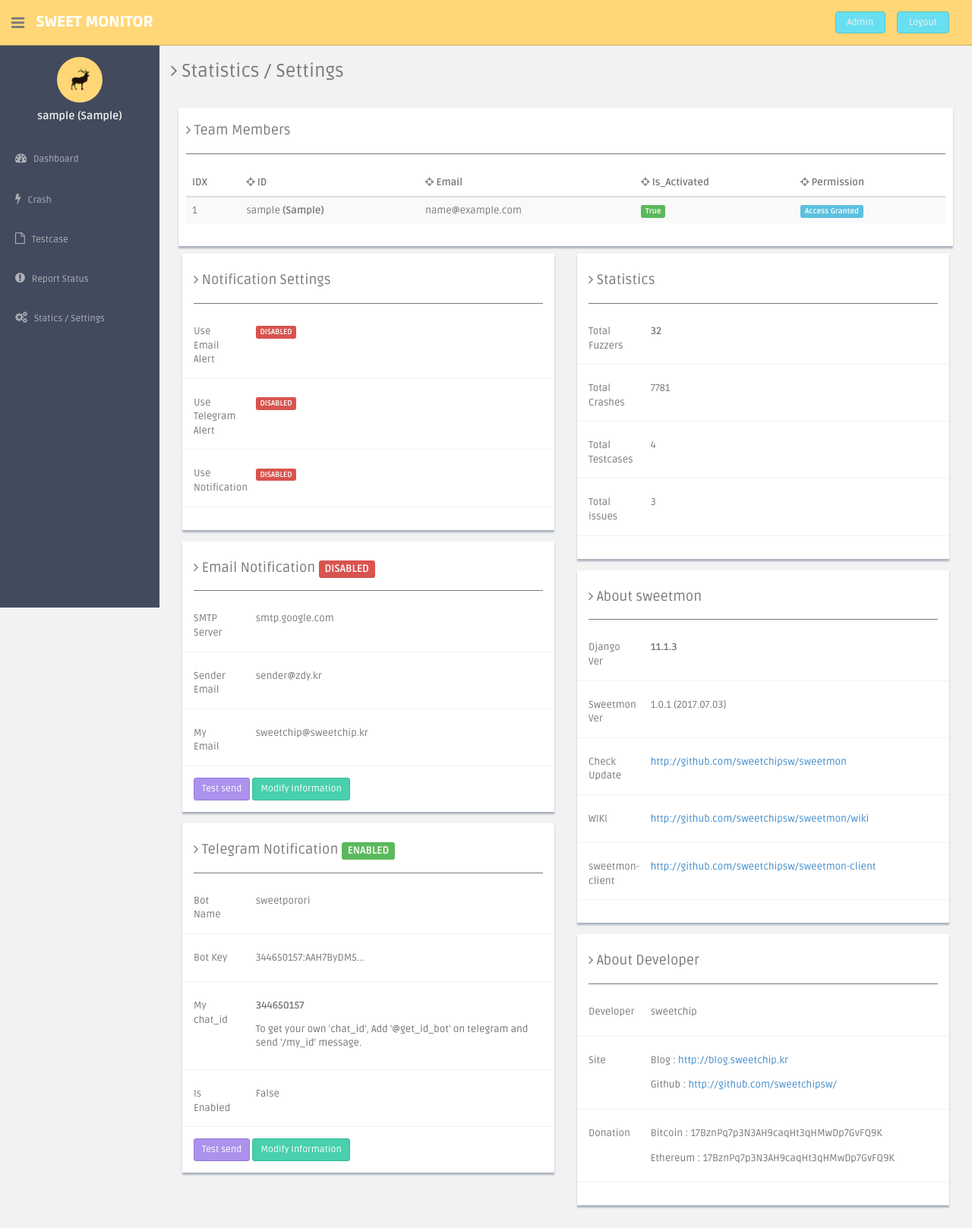
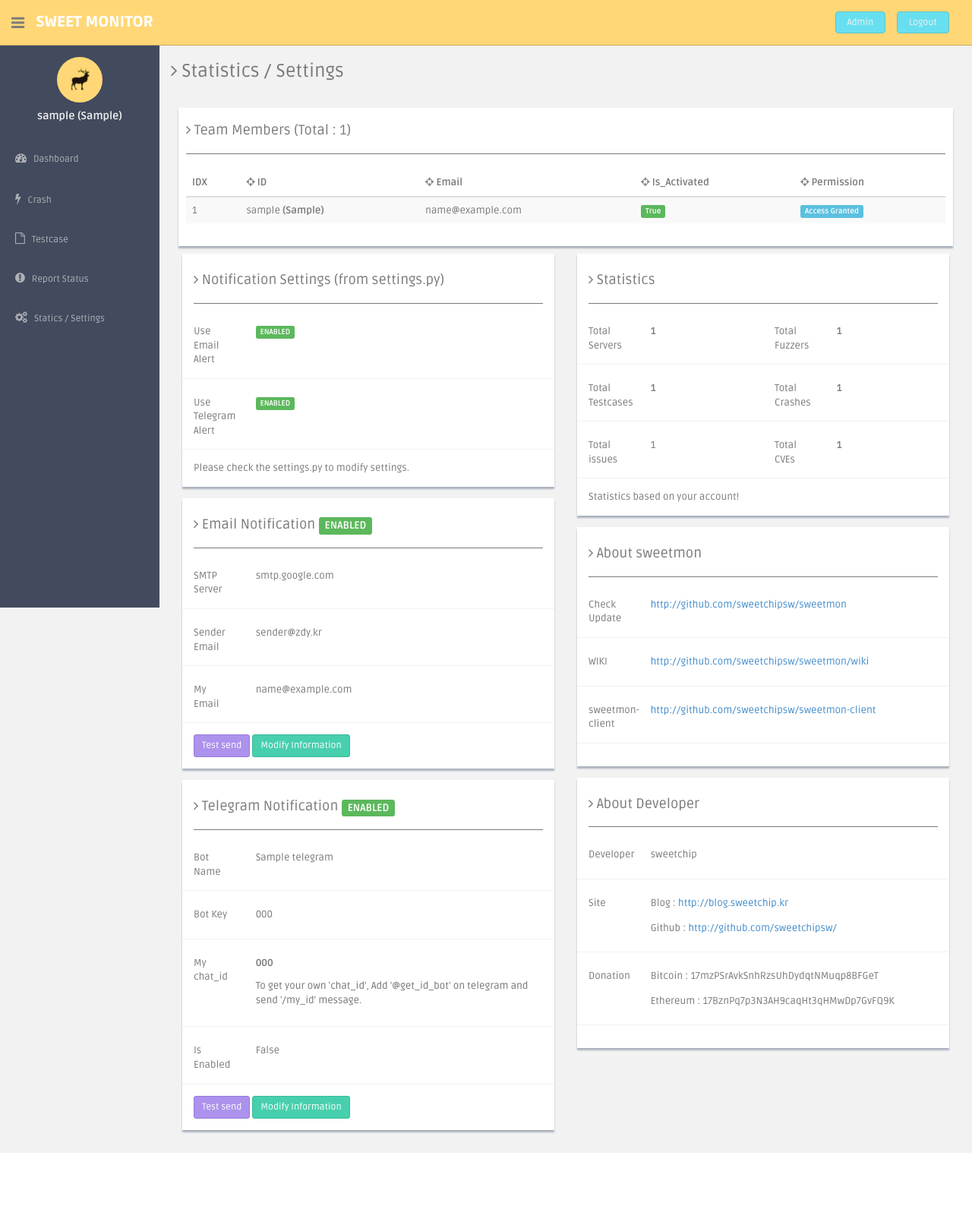
Before and after one commit to sweetchipsw/Sweetmon_legacy, a Django app: template monitor/templates/settings.html in a window 1280 px wide. Shown: the whole page at 76% size. After the commit the page ends 1518 px from the top, so only its background shows below. Run offline with Django 3.2, Linux system fonts and the light colour scheme; tables that the repository leaves empty hold one stand-in row (values such as "Sample post"); the template is opened without the code that fills it: values that come from a table or form of the project are taken from there, most other values are stand-ins (such as "Sample title", 1, 10 or a date in 2020); some libraries are stand-ins or nearby versions.

Commit message:
Improve setting page

```diff
--- a/monitor/templates/monitor/index.html
+++ b/monitor/templates/monitor/index.html
@@ -295,14 +295,14 @@
 
       <!--main content end-->
       <!--footer start-->
-      <footer class="site-footer">
+      <!-- <footer class="site-footer">
           <div class="text-center">
               Modified by sweetchip, Original theme from Alvarez.is. (Thanks)
               <a href="index.html#" class="go-top">
                   <i class="fa fa-angle-up"></i>
               </a>
           </div>
-      </footer>
+      </footer> -->
       <!--footer end-->
   </section>
 
--- a/monitor/templates/settings.html
+++ b/monitor/templates/settings.html
@@ -48,7 +48,7 @@
                   <div class="col-md-12">
                       <div class="form-panel">
                           <table class="table table-striped table-advance table-hover">
-	                  	  	  <h4><i class="fa fa-angle-right"></i> Team Members</h4>
+	                  	  	  <h4><i class="fa fa-angle-right"></i> Team Members (Total : {{ profiles|length }})</h4>
 	                  	  	  <hr>
                               <thead>
                               <tr>
@@ -90,27 +90,34 @@
               <div class="col-lg-6 col-md-6 col-sm-12">
 
               <div class="showback">
-                <h4><i class="fa fa-angle-right"></i> Notification Settings </h4>
+                <h4><i class="fa fa-angle-right"></i> Notification Settings (from settings.py) </h4>
                 <hr>
                 <form class="form-horizontal style-form" method="get">
                   <div class="form-group">
                       <label class="col-lg-2 col-sm-2 control-label">Use Email Alert</label>
+                      {% if notification_setting.USE_EMAIL_ALERT %}
                       <div class="col-lg-10">
                           <p class="form-control-static"><span class="label label-danger">DISABLED</span></p>
                       </div>
+                      {% else %}
+                      <div class="col-lg-10">
+                          <p class="form-control-static"><span class="label label-success">ENABLED</span></p>
+                      </div>
+                      {% endif%}
                   </div>
                   <div class="form-group">
                       <label class="col-lg-2 col-sm-2 control-label">Use Telegram Alert</label>
+                      {% if notification_setting.USE_TELEGRAM_ALERT %}
                       <div class="col-lg-10">
                           <p class="form-control-static"><span class="label label-danger">DISABLED</span></p>
                       </div>
+                      {% else %}
+                      <div class="col-lg-10">
+                          <p class="form-control-static"><span class="label label-success">ENABLED</span></p>
+                      </div>
+                      {% endif%}
                   </div>
-                  <div class="form-group">
-                      <label class="col-lg-2 col-sm-2 control-label">Use Notification</label>
-                      <div class="col-lg-10">
-                          <p class="form-control-static"><span class="label label-danger">DISABLED</span></p>
-                      </div>
-                  </div>
+                  Please check the settings.py to modify settings.
                 </form>
 
               </div><!--/showback -->
@@ -118,7 +125,12 @@
 
               <!-- BASIC PROGRESS BARS -->
               <div class="showback">
-                <h4><i class="fa fa-angle-right"></i> Email Notification <span class="label label-danger">DISABLED</span> </h4>
+                <h4><i class="fa fa-angle-right"></i> Email Notification
+                  {% if notification_setting.USE_EMAIL_ALERT %}
+                  <span class="label label-danger">DISABLED</span>
+                  {% else %}
+                  <span class="label label-success">ENABLED</span>
+                  {% endif%} </h4>
                 <hr>
                 <form class="form-horizontal style-form" method="get">
                   <div class="form-group">
@@ -136,7 +148,7 @@
                   <div class="form-group">
                       <label class="col-lg-2 col-sm-2 control-label">My Email</label>
                       <div class="col-lg-10">
-                          <p class="form-control-static">sweetchip@sweetchip.kr</p>
+                          <p class="form-control-static">{{myprofile.email}}</p>
                       </div>
                   </div>
               <a id="add-test-email" class="btn btn-theme02 btn-sm" href="javascript:;">Test send</a>
@@ -144,27 +156,31 @@
                 </form>
               </div><!--/showback -->
 
-
               <div class="showback">
-                <h4><i class="fa fa-angle-right"></i> Telegram Notification <span class="label label-success">ENABLED</span> </h4>
+                <h4><i class="fa fa-angle-right"></i> Telegram Notification
+                {% if notification_setting.USE_TELEGRAM_ALERT %}
+                  <span class="label label-danger">DISABLED</span>
+                  {% else %}
+                  <span class="label label-success">ENABLED</span>
+                  {% endif%} </h4>
                 <hr>
                 <form class="form-horizontal style-form" method="get">
                   <div class="form-group">
                       <label class="col-lg-2 col-sm-2 control-label">Bot Name</label>
                       <div class="col-lg-10">
-                          <p class="form-control-static">sweetporori</p>
+                          <p class="form-control-static">{{myprofile.telegram.telegram_bot_name}}</p>
                       </div>
                   </div>
                   <div class="form-group">
                       <label class="col-lg-2 col-sm-2 control-label">Bot Key</label>
                       <div class="col-lg-10">
-                          <p class="form-control-static">344650157:AAH7ByDM5...</p>
+                          <p class="form-control-static">{{myprofile.telegram.telegram_bot_key}}</p>
                       </div>
                   </div>
                   <div class="form-group">
                       <label class="col-lg-2 col-sm-2 control-label">My chat_id</label>
                       <div class="col-lg-10">
-                          <p class="form-control-static"><b>344650157</b></p>
+                          <p class="form-control-static"><b>{{myprofile.telegram_chatid}}</b></p>
                           <span class="help-block">To get your own 'chat_id', Add '@get_id_bot' on telegram and send '/my_id' message.</span>
 
                       </div>
@@ -181,40 +197,42 @@
               </div><!--/showback -->
             </div><!--/col-lg-6 -->
 
-
-
-
             <div class="col-lg-6 col-md-6 col-sm-12">
-
-
               <div class="showback">
                 <h4><i class="fa fa-angle-right"></i> Statistics </h4>
                 <hr>
                 <form class="form-horizontal style-form" method="get">
                   <div class="form-group">
+                      <label class="col-lg-2 col-sm-2 control-label">Total Servers</label>
+                      <div class="col-lg-4">
+                          <p class="form-control-static"><b>{{server_count}}</b></p>
+                      </div>
                       <label class="col-lg-2 col-sm-2 control-label">Total Fuzzers</label>
-                      <div class="col-lg-10">
-                          <p class="form-control-static"><b>32</b></p>
-                      </div>
-                  </div>
-                  <div class="form-group">
-                      <label class="col-lg-2 col-sm-2 control-label">Total Crashes</label>
-                      <div class="col-lg-10">
-                          <p class="form-control-static">7781</p>
+                      <div class="col-lg-4">
+                          <p class="form-control-static"><b>{{machine_count}}</b></p>
                       </div>
                   </div>
                   <div class="form-group">
                       <label class="col-lg-2 col-sm-2 control-label">Total Testcases</label>
-                      <div class="col-lg-10">
-                          <p class="form-control-static">4</p>
+                      <div class="col-lg-4">
+                          <p class="form-control-static"><b>{{testcase_count}}</b></p>
+                      </div>
+                      <label class="col-lg-2 col-sm-2 control-label">Total Crashes</label>
+                      <div class="col-lg-4">
+                          <p class="form-control-static"><b>{{crash_count}}</b></p>
                       </div>
                   </div>
                   <div class="form-group">
                       <label class="col-lg-2 col-sm-2 control-label">Total issues</label>
-                      <div class="col-lg-10">
-                          <p class="form-control-static">3</p>
+                      <div class="col-lg-4">
+                          <p class="form-control-static">{{issue_count}}</p>
+                      </div>
+                      <label class="col-lg-2 col-sm-2 control-label">Total CVEs</label>
+                      <div class="col-lg-4">
+                          <p class="form-control-static"><b>{{cve_count}}</b></p>
                       </div>
                   </div>
+                  Statistics based on your account!
                   </form>
 
               </div><!--/showback -->
@@ -224,18 +242,6 @@
                 <h4><i class="fa fa-angle-right"></i> About sweetmon </h4>
                 <hr>
                 <form class="form-horizontal style-form" method="get">
-                  <div class="form-group">
-                      <label class="col-lg-2 col-sm-2 control-label">Django Ver</label>
-                      <div class="col-lg-10">
-                          <p class="form-control-static"><b>11.1.3</b></p>
-                      </div>
-                  </div>
-                  <div class="form-group">
-                      <label class="col-lg-2 col-sm-2 control-label">Sweetmon Ver</label>
-                      <div class="col-lg-10">
-                          <p class="form-control-static">1.0.1 (2017.07.03) </p>
-                      </div>
-                  </div>
                   <div class="form-group">
                       <label class="col-lg-2 col-sm-2 control-label">Check Update</label>
                       <div class="col-lg-10">
@@ -257,11 +263,6 @@
                   </form>
 
               </div><!--/showback -->
-
-
-
-
-
               <div class="showback">
                 <h4><i class="fa fa-angle-right"></i> About Developer </h4>
                 <hr>
@@ -282,7 +283,7 @@
                   <div class="form-group">
                       <label class="col-lg-2 col-sm-2 control-label">Donation</label>
                       <div class="col-lg-10">
-                          <p class="form-control-static">Bitcoin : 17BznPq7p3N3AH9caqHt3qHMwDp7GvFQ9K</p>
+                          <p class="form-control-static">Bitcoin : 17mzPSrAvkSnhRzsUhDydqtNMuqp8BFGeT</p>
                           <p class="form-control-static">Ethereum : 17BznPq7p3N3AH9caqHt3qHMwDp7GvFQ9K</p>
                       </div>
                   </div>
@@ -290,15 +291,6 @@
 
               </div><!--/showback -->
             </div><!-- /col-lg-6 -->
-
-
-
-
-
-
-
-
-
 		</section><!--/wrapper -->
       </section><!-- /MAIN CONTENT -->
 
--- a/monitor/urls.py
+++ b/monitor/urls.py
@@ -11,7 +11,7 @@ urlpatterns = [
     url(r'^crash/$', views.crash_list, name='crash_list'), # crashlist
     url(r'^crash/(?P<idx>\d+)/$', views.crash_details, name='crash_detail'),
     url(r'^crash/(?P<idx>\d+)/modify$', views.crash_details_modify, name='modify'),
-    url(r'^settings/$', views.settings, name='settings'),
+    url(r'^settings/$', views.settings_page, name='settings'),
 
 ]
 
```
Also changed, not shown: monitor/views.py (+13 -3 lines).
